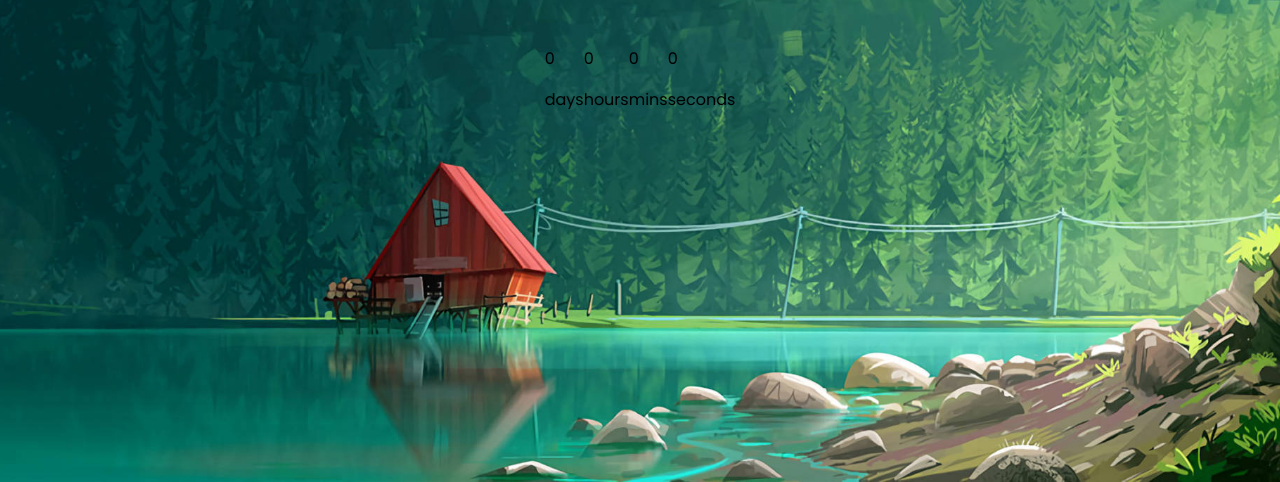
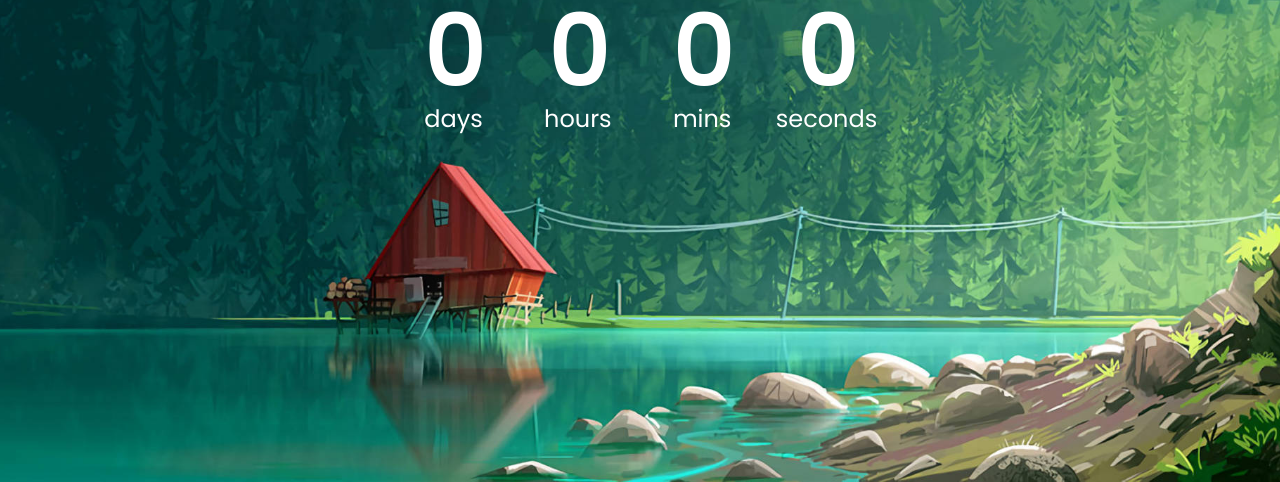
Before and after one commit to draunzler/countdown-timer-app, a plain HTML site: page index.html in a window 1280 px wide. Shown: the part 318-800 px from the top of the page. Drawn offline with Linux system fonts and the light colour scheme.

Commit message:
css update

```diff
--- a/index.html
+++ b/index.html
@@ -11,20 +11,20 @@
 <body>
     <h1>New Year's Eve</h1>
     <div class="countdown-container">
-        <div class="days-c">
+        <div class="countdown-el days-c">
             <p class="big-text" id="days">0</p>
             <span>days</span>
         </div>
-        <div class="days-c">
-            <p class="big-text" id="days">0</p>
+        <div class="countdown-el hours-c">
+            <p class="big-text" id="hours">0</p>
             <span>hours</span>
         </div>
-        <div class="days-c">
-            <p class="big-text" id="days">0</p>
+        <div class="countdown-el mins-c">
+            <p class="big-text" id="mins">0</p>
             <span>mins</span>
         </div>
-        <div class="days-c">
-            <p class="big-text" id="days">0</p>
+        <div class="countdown-el seconds-c">
+            <p class="big-text" id="seconds">0</p>
             <span>seconds</span>
         </div>
     </div>
--- a/style.css
+++ b/style.css
@@ -6,6 +6,7 @@
 body{
     background-image: url('bg.jpg');
     font-family: 'Poppins', sans-serif;
+    color: #fff;
     margin: 0;
     min-height: 100vh;
     background-size: cover;
@@ -16,9 +17,22 @@ body{
     justify-content: center;
 }
 h1{
+    font-weight: normal;
     font-size: 4rem;
     margin-top: -10rem;
 }
 .countdown-container{
     display: flex;
 }
+.big-text{
+    font-weight: bold;
+    font-size: 6rem;
+    line-height: 1;
+    margin: 0 2rem;
+}
+.countdown-el{
+    text-align: center;
+}
+.countdown-el span{
+    font-size: 1.5rem;
+}
```
